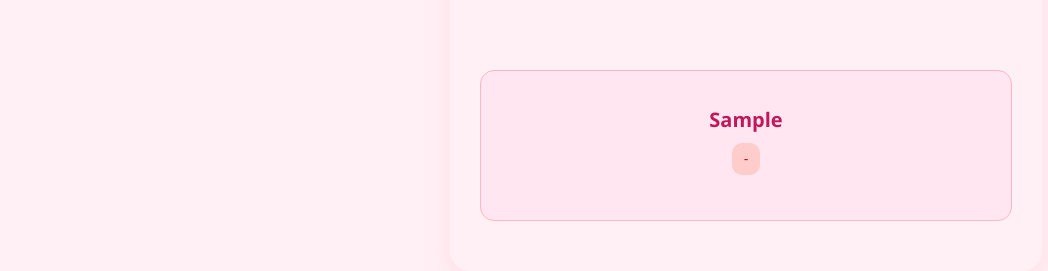
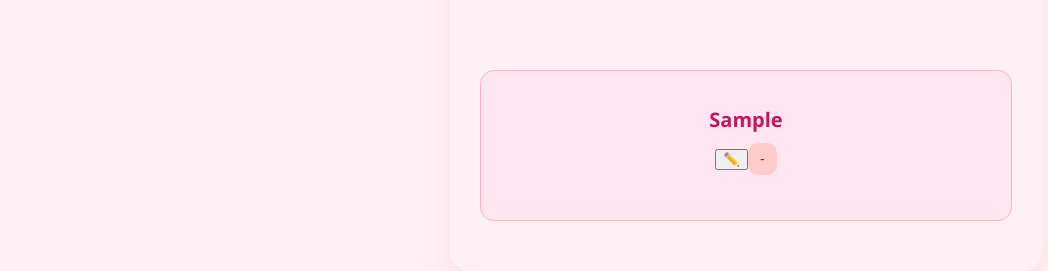
Before and after one commit to FatimaZahraAachak/jammming, a React (Create React App) app: page / in a window 1280 px wide. Both pictures are taken after typing "Sample" into the empty fields and a click on the button "Save". Shown: the part 497-768 px from the top of the page, without its empty margins (206-1254 px from the left). Built offline with nearby package versions, Linux system fonts and the light colour scheme.

Commit message:
Add SavedPlaylist component with edit functionality for playlist names

```diff
--- a/src/App.js
+++ b/src/App.js
@@ -62,6 +62,17 @@ function App() {
     setPlayLists(updatedPlaylistsong);
   };
 
+  const handleSaveNewNamePlaylist = (newName,index) => {
+    const playlistToUpdate = myPlaylists[index];
+    const newPlaylistToUpdate = {
+      ...playlistToUpdate,
+      name: newName
+    }
+    const newPlaylists = [...myPlaylists];
+    newPlaylists[index] = newPlaylistToUpdate;
+    setPlayLists(newPlaylists);
+  }
+
 
 
   return (
@@ -75,7 +86,7 @@ function App() {
         </div>
         <div className='PlaylistCollection'>
           <h2 className="collection-title">Your Playlist Collection</h2>
-          <PlaylistCollection handleAddNewPlaylist={handleAddNewPlaylist} handleDeletPlaylist={handleDeletPlaylist} handleRemoveSongFromSavedPlaylist={handleRemoveSongFromSavedPlaylist} myPlaylists={myPlaylists} mytracks={myTracks} handleRemoveNewTrack={handleRemoveNewTrack} />
+          <PlaylistCollection handleAddNewPlaylist={handleAddNewPlaylist} handleDeletPlaylist={handleDeletPlaylist} handleRemoveSongFromSavedPlaylist={handleRemoveSongFromSavedPlaylist} myPlaylists={myPlaylists} mytracks={myTracks} handleRemoveNewTrack={handleRemoveNewTrack} handleSaveNewNamePlaylist={handleSaveNewNamePlaylist} />
         </div>
       </div>
     </div>
--- a/src/components/PlaylistCollection/PlaylistCollection.js
+++ b/src/components/PlaylistCollection/PlaylistCollection.js
@@ -2,9 +2,9 @@ import { useState } from "react";
 import Playlist from "../Playlist/Playlist";
 import Track from "../Track/Track";
 import './PlaylistCollection.css'
-import { sampleTracks } from '../../App.js';
+import SavedPlaylist from "./SavedPlaylist/SavedPlaylist.js";
 
-function PlaylistCollection({ handleAddNewPlaylist, handleRemoveNewTrack, myPlaylists, mytracks, handleDeletPlaylist, handleRemoveSongFromSavedPlaylist }) {
+function PlaylistCollection({ handleAddNewPlaylist, handleRemoveNewTrack, myPlaylists, mytracks, handleDeletPlaylist, handleRemoveSongFromSavedPlaylist, handleSaveNewNamePlaylist }) {
     const [playlistName, setPlaylistName] = useState("");
     const handleChange = (event) => {
         setPlaylistName(event.target.value);
@@ -35,22 +35,8 @@ function PlaylistCollection({ handleAddNewPlaylist, handleRemoveNewTrack, myPlay
             </div>
             <Playlist mytracks={mytracks} handleRemoveNewTrack={handleRemoveNewTrack} />
             <div className="saved-playlists">
-                {myPlaylists.map((myPlaylist) =>
-                    <div className="playlist-card">
-                        <div className="playlist-nameremove">
-                            <p className="playlist-name">{myPlaylist.name}</p>
-                            <button className="delete-button" onClick={() => handleDelete(myPlaylist.name)}> - </button>
-                        </div>
-                        <div className="playlist-track">
-                            {myPlaylist.songs.map((trackId) => {
-                                const mytrack = sampleTracks.find((e) => e.id === trackId)
-
-                                return <Track track={mytrack} onActionClick={() => handleRemoveSong(myPlaylist.name, mytrack)} buttonLabel="-" />
-
-                            }
-                            )}
-                        </div>
-                    </div>
+                {myPlaylists.map((myPlaylist, index) =>
+                    <SavedPlaylist myPlaylist={myPlaylist} handleDelete={handleDelete} handleRemoveSong={handleRemoveSong} handleSaveNewNamePlaylist={(newName) =>handleSaveNewNamePlaylist(newName,index)} />
 
                 )}
             </div>
--- /dev/null
+++ b/src/components/PlaylistCollection/SavedPlaylist/SavedPlaylist.js
@@ -0,0 +1,45 @@
+import Track from "../../Track/Track";
+import { sampleTracks } from '../../../App';
+import { useState } from "react";
+function SavedPlaylist({ handleDelete, handleRemoveSong, myPlaylist, handleSaveNewNamePlaylist }) {
+    const [editNameValue, setEditNameValue] = useState("");
+    const [showEditName, setShowEditName] = useState(false);
+    const handleShowEdit = () => {
+        setShowEditName(true);
+    }
+    const handleEditNameChange = (e) => {
+        setEditNameValue(e.target.value);
+    }
+
+    const handleSaveEditedName = () => {
+        setShowEditName(false);
+        handleSaveNewNamePlaylist(editNameValue);
+    }
+
+
+    return (
+        <div className="playlist-card">
+            <div className="playlist-nameremove">
+                <p className="playlist-name">{myPlaylist.name}</p>
+                {showEditName ? <div>
+                    <input className="edit-input" value={editNameValue} onChange={(e) => handleEditNameChange(e)} />
+                    <button className="save-button" onClick={() => handleSaveEditedName()}>save</button>
+                </div> : null
+                }
+                <button className="edit-button" onClick={() => handleShowEdit()}>✏️</button>
+                <button className="delete-button" onClick={() => handleDelete(myPlaylist.name)}> - </button>
+            </div>
+            <div className="playlist-track">
+                {myPlaylist.songs.map((trackId) => {
+                    const mytrack = sampleTracks.find((e) => e.id === trackId)
+
+                    return <Track track={mytrack} onActionClick={() => handleRemoveSong(myPlaylist.name, mytrack)} buttonLabel="-" />
+
+                }
+                )}
+            </div>
+        </div>
+    );
+}
+
+export default SavedPlaylist;
```
Also changed, not shown: src/components/PlaylistCollection/SavedPlaylist/SavedPlaylist.css (added).
